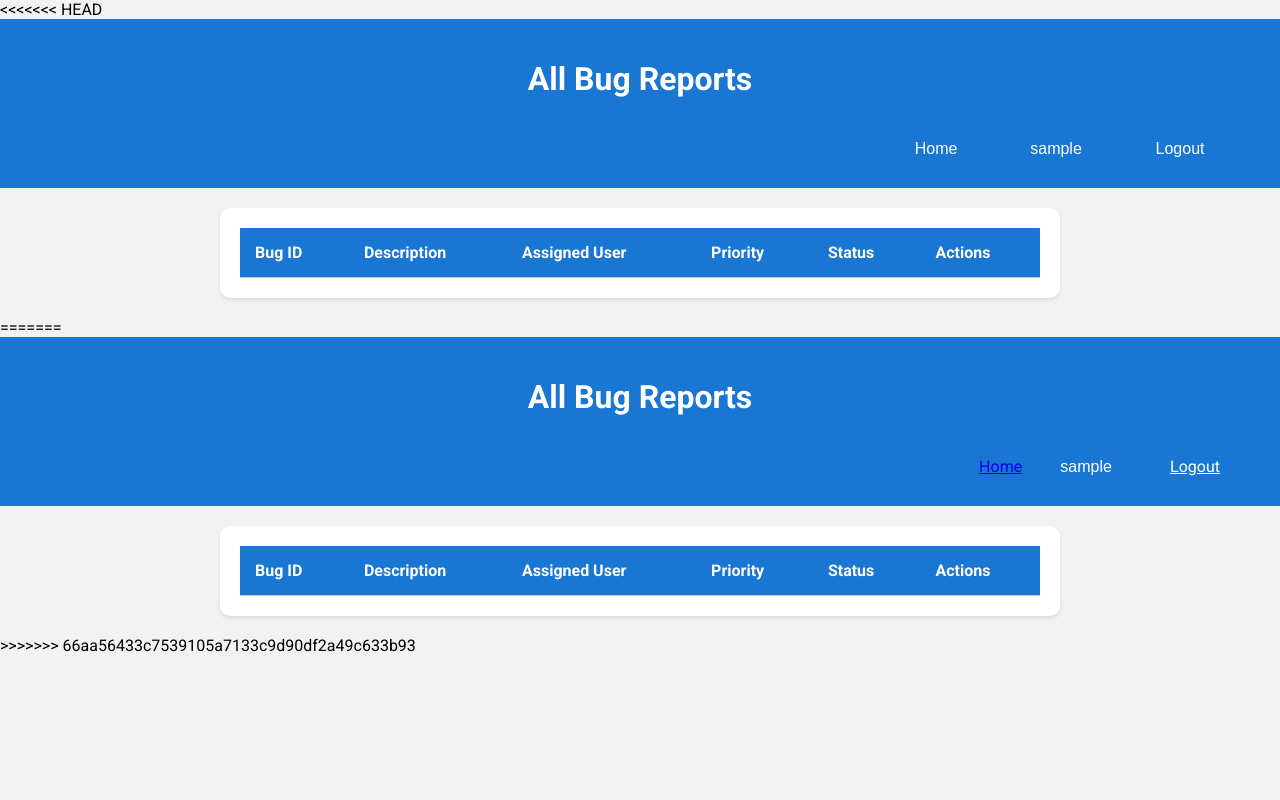
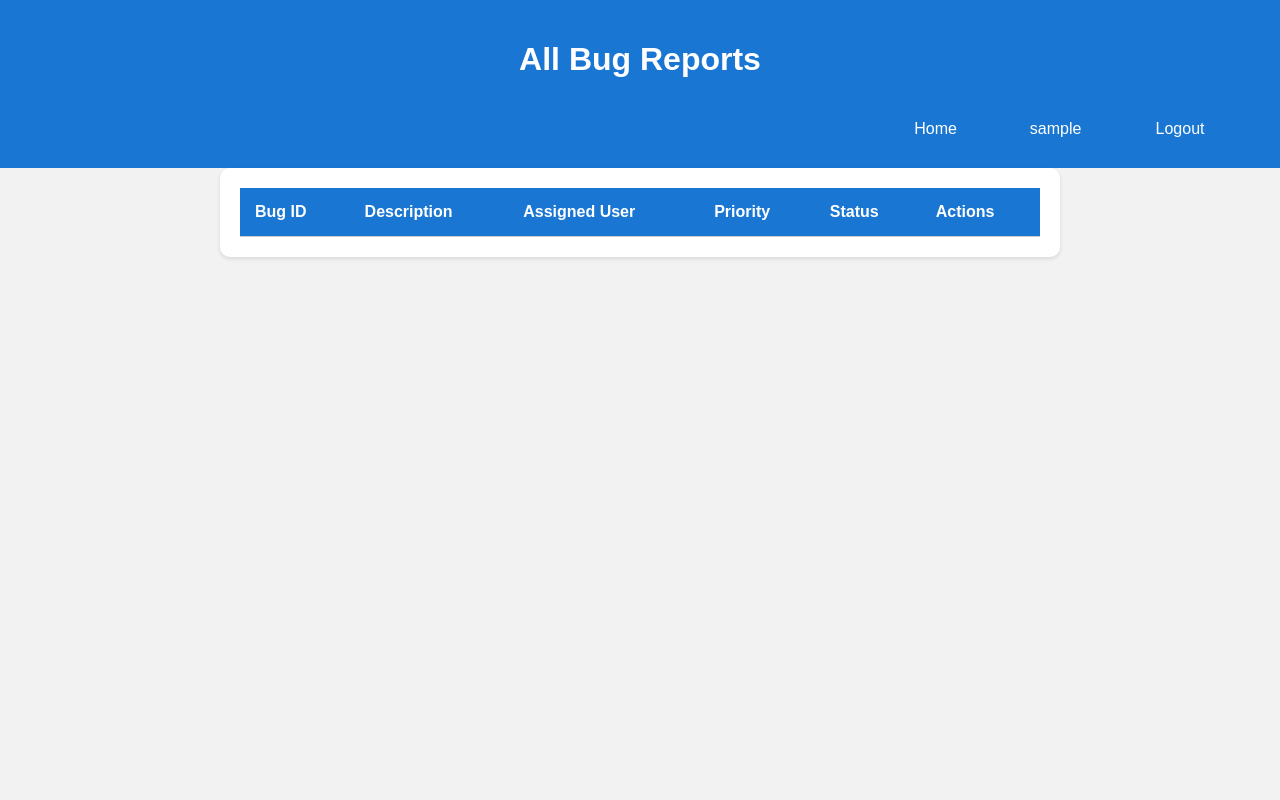
Before and after one commit to hetvi-11/bughound, a Flask app: page /delete in a window 1280 px wide. Run offline with Flask 3, Linux system fonts and the light colour scheme; the visitor is signed in with stand-in values (Sample User, id 1); data that the repository does not hold is empty.

Commit message:
pushing to femi

```diff
--- a/app.py
+++ b/app.py
@@ -533,24 +533,6 @@ def delete_func_area(area_id):
 
     return redirect(url_for('functional_area'))
 
-# @app.route('/delete_bug/<int:bug_id>', methods=['POST'])
-# def delete_bug(bug_id):
-#     if not session.get('logged_in'):
-#         return redirect(url_for('login'))
-
-#     conn = mysql.connector.connect(**db_config)
-#     cursor = conn.cursor()
-#     try:
-#         cursor.execute("DELETE FROM `bug-report` WHERE bug_id = %s", (bug_id,))
-#         conn.commit()
-#         flash('Bug report deleted successfully!')
-#     except Exception as e:
-#         flash(f"Error deleting bug report: {str(e)}", 'error')
-#         conn.rollback()
-#     finally:
-#         cursor.close()
-#         conn.close()
-#     return redirect(url_for('all_bugs'))
 
 
 @app.route('/delete_bug', defaults={'bug_id': None}, methods=['GET', 'POST'])
@@ -721,39 +703,39 @@ def search_reports_result():
 
 
 
-@app.route('/delete_bug', defaults={'bug_id': None}, methods=['GET', 'POST'])
-@app.route('/delete_bug/<int:bug_id>', methods=['POST'])
-def delete_bug(bug_id):
-    if not session.get('logged_in'):
-        return redirect(url_for('login'))
+# @app.route('/delete_bug', defaults={'bug_id': None}, methods=['GET', 'POST'])
+# @app.route('/delete_bug/<int:bug_id>', methods=['POST'])
+# def delete_bug(bug_id):
+#     if not session.get('logged_in'):
+#         return redirect(url_for('login'))
 
-    conn = mysql.connector.connect(**db_config)
-    cursor = conn.cursor()
-    try:
-        cursor.execute("DELETE FROM bug-report WHERE bug_id = %s", (bug_id,))
-        conn.commit()
-        flash('Bug report deleted successfully!')
-    except Exception as e:
-        flash(f"Error deleting bug report: {str(e)}", 'error')
-        conn.rollback()
-    finally:
-        cursor.close()
-        conn.close()
-    return redirect(url_for('delete'))
+#     conn = mysql.connector.connect(**db_config)
+#     cursor = conn.cursor()
+#     try:
+#         cursor.execute("DELETE FROM bug-report WHERE bug_id = %s", (bug_id,))
+#         conn.commit()
+#         flash('Bug report deleted successfully!')
+#     except Exception as e:
+#         flash(f"Error deleting bug report: {str(e)}", 'error')
+#         conn.rollback()
+#     finally:
+#         cursor.close()
+#         conn.close()
+#     return redirect(url_for('delete'))
 
-@app.route('/delete')
-def delete():
-    if not session.get('logged_in'):
-        return redirect(url_for('login'))
+# @app.route('/delete')
+# def delete():
+#     if not session.get('logged_in'):
+#         return redirect(url_for('login'))
 
-    conn = mysql.connector.connect(**db_config)
-    cursor = conn.cursor(dictionary=True)
-    cursor.execute("SELECT * FROM `bug-report`")
-    bugs = cursor.fetchall()
-    cursor.close()
-    conn.close()
+#     conn = mysql.connector.connect(**db_config)
+#     cursor = conn.cursor(dictionary=True)
+#     cursor.execute("SELECT * FROM `bug-report`")
+#     bugs = cursor.fetchall()
+#     cursor.close()
+#     conn.close()
 
-    return render_template('delete.html', bugs=bugs, user_name=session.get('user_name'))
+#     return render_template('delete.html', bugs=bugs, user_name=session.get('user_name'))
 
 if __name__ == '__main__':
     app.run(debug=True)
--- a/templates/delete.html
+++ b/templates/delete.html
@@ -1,4 +1,3 @@
-<<<<<<< HEAD
 <!DOCTYPE html>
 <html lang="en">
   <head>
@@ -155,152 +154,3 @@
     }
   </script>
 </html>
-=======
-<!DOCTYPE html>
-<html lang="en">
-  <head>
-    <meta charset="UTF-8" />
-    <meta name="viewport" content="width=device-width, initial-scale=1.0" />
-    <title>All Bug Reports</title>
-    <link
-      rel="stylesheet"
-      href="https://fonts.googleapis.com/css?family=Roboto:300,400,500,700&display=swap"
-    />
-    <link
-      rel="stylesheet"
-      href="https://cdnjs.cloudflare.com/ajax/libs/font-awesome/5.15.4/css/all.min.css"
-    />
-    <style>
-      body {
-        font-family: "Roboto", sans-serif;
-        margin: 0;
-        padding: 0;
-        background-color: #f2f2f2;
-      }
-      header {
-        background-color: #1976d2;
-        color: white;
-        padding: 20px;
-        text-align: center;
-      }
-      .container {
-        max-width: 800px;
-        margin: 20px auto;
-        padding: 20px;
-        background-color: #fff;
-        border-radius: 10px;
-        box-shadow: 0 2px 4px rgba(0, 0, 0, 0.1);
-      }
-      table {
-        width: 100%;
-        border-collapse: collapse;
-      }
-      th,
-      td {
-        border-bottom: 1px solid #ccc;
-        padding: 15px;
-        text-align: left;
-      }
-      th {
-        background-color: #1976d2;
-        color: white;
-      }
-      .delete-btn {
-        cursor: pointer;
-        color: #ff5722; /* Change color to red */
-        transition: color 0.3s ease;
-        background: none;
-        border: none;
-      }
-
-      .delete-btn:hover {
-        color: #a20b00; /* Change hover color to a darker shade of red */
-      }
-
-      .top-buttons {
-        display: flex;
-        justify-content: space-between;
-        align-items: center;
-        margin-bottom: 20px;
-      }
-      .username,
-      .logout-btn,
-      .home-btn {
-        background-color: #1976d2;
-        color: white;
-        border: none;
-        border-radius: 5px;
-        padding: 10px 20px;
-        cursor: pointer;
-        transition: background-color 0.3s ease;
-        font-size: 16px;
-      }
-      .username:hover,
-      .logout-btn:hover,
-      .home-btn:hover {
-        background-color: #1565c0;
-      }
-    </style>
-  </head>
-  <body>
-    <header>
-      <h1>All Bug Reports</h1>
-      <div class="user-info">
-        {% if session.logged_in %}
-        <a href="{{ url_for('home') }}" class="login-btn">Home</a>
-        <button class="username">{{ user_name }}</button>
-        <a href="{{ url_for('logout') }}" class="logout-btn">Logout</a>
-        {% else %}
-        <a href="{{ url_for('login') }}" class="login-btn">Login</a>
-        {% endif %}
-      </div>
-    </header>
-
-    <div class="container">
-      <div class="flash-messages">
-        {% with messages = get_flashed_messages() %} {% if messages %}
-        <ul class="flashes">
-          {% for message in messages %}
-          <li>{{ message }}</li>
-          {% endfor %}
-        </ul>
-        {% endif %} {% endwith %}
-      </div>
-      <table>
-        <thead>
-          <tr>
-            <th>Bug ID</th>
-            <th>Description</th>
-            <th>Assigned User</th>
-            <th>Priority</th>
-            <th>Status</th>
-            <th>Actions</th>
-          </tr>
-        </thead>
-        <tbody>
-          {% for bug in bugs %}
-          <tr>
-            <td>{{ bug.bug_id }}</td>
-            <td>{{ bug.description }}</td>
-            <td>{{ bug.assigned_user }}</td>
-            <td>{{ bug.priority }}</td>
-            <td>{{ bug.status }}</td>
-            <td>
-              <form
-                action="{{ url_for('delete_bug', bug_id=bug.bug_id) }}"
-                method="post"
-                onsubmit="return confirm('Are you sure you want to delete this bug?');"
-              >
-                <button type="submit" class="delete-btn">
-                  <i class="fas fa-trash-alt"></i>
-                </button>
-              </form>
-            </td>
-          </tr>
-          {% endfor %}
-        </tbody>
-      </table>
-    </div>
-  </body>
-</html>
->>>>>>> 66aa56433c7539105a7133c9d90df2a49c633b93
--- a/templates/home.html
+++ b/templates/home.html
@@ -96,14 +96,9 @@
     <div class="container">
       <div class="dashboard-options">
         <a href="{{ url_for('create_report') }}">Create New Bug Report</a>
-<<<<<<< HEAD
-        <a href="{{ url_for('update_bug_report') }}">Update Existing Bug Report</a>
-        <a href="{{ url_for('delete') }}">Delete Bug Report</a>
-=======
         <a href="{{ url_for('update_bug_report') }}"
           >Update Existing Bug Report</a
         >
->>>>>>> 66aa56433c7539105a7133c9d90df2a49c633b93
         <a href="{{ url_for('search_reports') }}">Search Bug Report</a>
         {% if level > 1 %}
         <a href="{{ url_for('delete') }}">Delete Bug Report</a>
```
Also changed, not shown: templates/search.html (+0 -15 lines).
